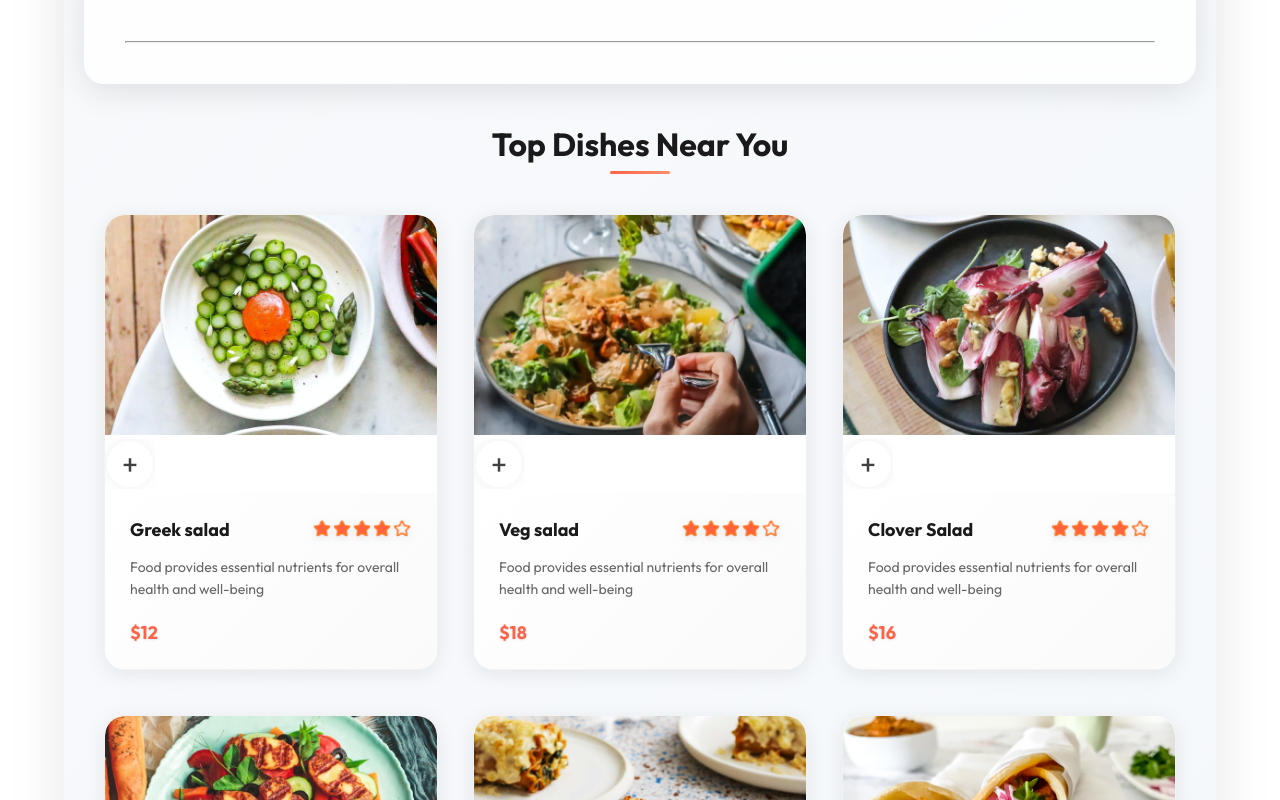
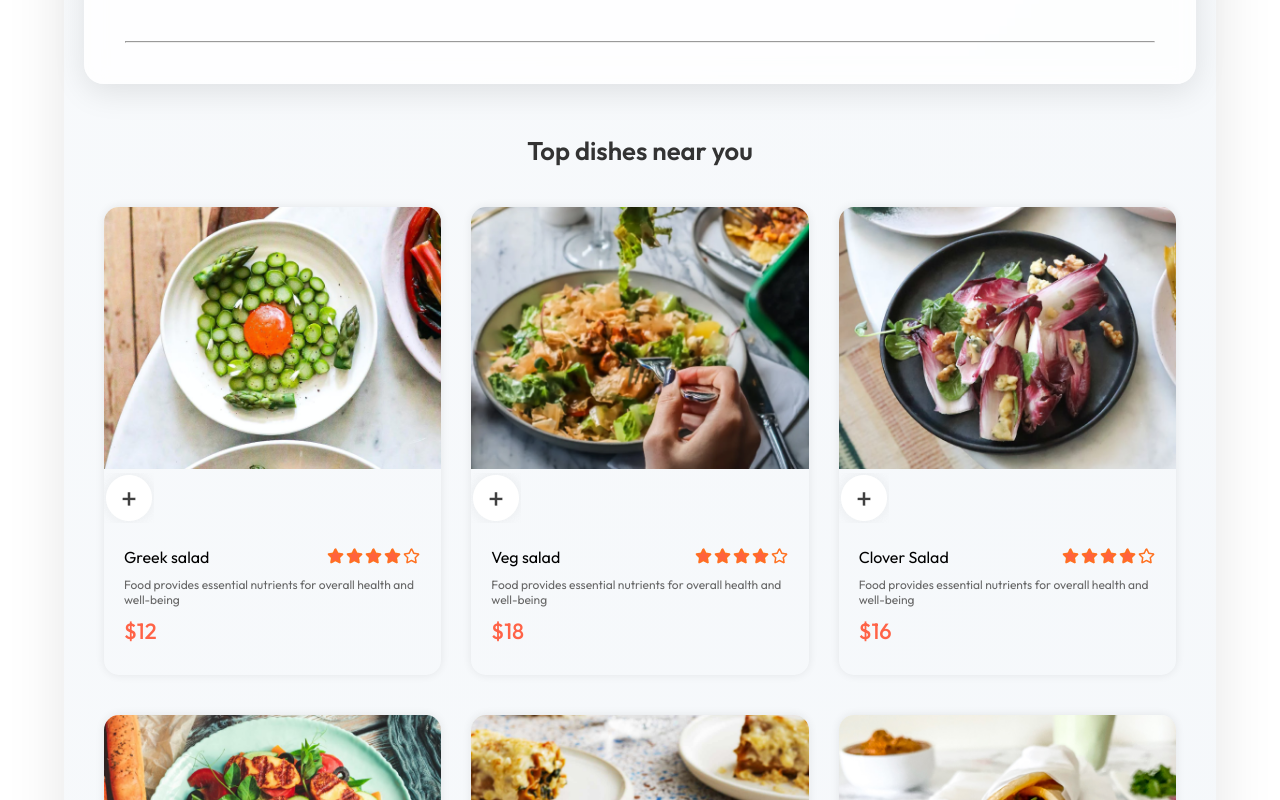
Before and after one commit to FadilJalal/Tomato, a React (Vite) app in the folder Tomato/: page / in a window 1280 px wide. Shown: the part 980-1780 px from the top of the page. Built offline with nearby package versions, Linux system fonts and the light colour scheme.

Commit message:
Initial commit

```diff
--- a/Tomato/src/Components/FoodDisplay.jsx
+++ b/Tomato/src/Components/FoodDisplay.jsx
@@ -1,21 +1,21 @@
 import React, { useContext } from 'react'
-import { StoreContext } from '../context/StoreContext'
-import FoodItem from './FoodItem'
+import { StoreContext } from '../Context/StoreContext'
+import FoodList from './FoodList'
 
-const FoodDisplay = ({ menulist }) => {
-    const { food_list } = useContext(StoreContext)
-    return (
-        <div className='food-display'>
-            <h2>Top Dishes Near You</h2>
-            <div className='food-display-list'>
-                {food_list.map((item, index) => {
-                    return <FoodItem key={index} id={item._id}
-                        name={item.name} price={item.price} description={item.description} image={item.image} />
-                })}
-
-            </div>
+const FoodDisplay = ({menulist}) => {
+    const {food_list} = useContext(StoreContext)
+  return (
+    <div className='food-display' id='food-display'>
+        <h2>Top dishes near you</h2>
+        <div className='food-display-list'>
+            {food_list.map((item,index)=>{
+                return(
+                    <FoodList key={index} id={item.id} name={item.name} description={item.description} price={item.price} image={item.image}/>
+                )
+            })}
         </div>
-    )
+    </div>
+  )
 }
 
 export default FoodDisplay;
--- a/Tomato/src/Components/FoodItem.jsx
+++ /dev/null
@@ -1,54 +0,0 @@
-import { useState } from 'react';
-import { assets } from '../assets/frontend_assets/assets';
-
-const FoodItem = ({ id, name, price, description, image }) => {
-  const [itemCount, setItemCount] = useState(0);
-
-  return (
-    <div className='food-item'>
-      <img className='food-item-image' src={image} alt={name} />
-
-      {!itemCount ? (
-        <img
-          className='add'
-          onClick={() => setItemCount(prev => prev + 1)}
-          src={assets.add_icon_white}
-          alt='add'
-        />
-      ) : (
-        <div className='food-item-counter'>
-          <img
-            className='remove'
-            onClick={() => setItemCount(prev => Math.max(prev - 1, 0))}
-            src={assets.remove_icon_red}
-            alt='remove'
-          />
-          <p>{itemCount}</p>
-          <img
-            className='add'
-            onClick={() => setItemCount(prev => prev + 1)}
-            src={assets.add_icon_green}
-            alt='add'
-          />
-        </div>
-      )}
-
-      <div className='food-item-info'>
-        <div className='food-item-rating'>
-          <p className='food-item-name'>{name}</p>
-          <img
-            className='food-item-stars'
-            src={assets.rating_starts}
-            alt='rating'
-          />
-        </div>
-        <p className='food-item-desc'>{description}</p>
-        <div className='food-item-footer'>
-          <p className='food-item-price'>${price}</p>
-        </div>
-      </div>
-    </div>
-  );
-};
-
-export default FoodItem;
--- /dev/null
+++ b/Tomato/src/Components/FoodList.jsx
@@ -0,0 +1,54 @@
+import React, { useState } from "react";
+import { assets } from "../assets/frontend_assets/assets";
+
+const FoodList = ({ id, name, price, description, image }) => {
+  const [itemCount, setItemCount] = useState(0);
+
+  return (
+    <div className="food-list">
+      {/* Image Section */}
+      <div className="food-list-image-container">
+        <img className="food-list-image" src={image} alt={name} />
+
+        {itemCount === 0 ? (
+          <img
+            className="add"
+            onClick={() => setItemCount((prev) => prev + 1)}
+            src={assets.add_icon_white}
+            alt="Add Item"
+          />
+        ) : (
+          <div className="food-list-counter">
+            <img
+              onClick={() => setItemCount((prev) => Math.max(prev - 1, 0))}
+              src={assets.remove_icon_red}
+              alt="Remove Item"
+            />
+            <p>{itemCount}</p>
+            <img
+              onClick={() => setItemCount((prev) => prev + 1)}
+              src={assets.add_icon_green}
+              alt="Add Item"
+            />
+          </div>
+        )}
+      </div>
+
+      {/* Info Section */}
+      <div className="food-list-info">
+        <div className="food-list-rating">
+          <p className="food-list-name">{name}</p>
+          <img
+            className="food-list-stars"
+            src={assets.rating_starts}
+            alt="Food Rating"
+          />
+        </div>
+        <p className="food-list-description">{description}</p>
+        <p className="food-list-price">${price}</p>
+      </div>
+    </div>
+  );
+};
+
+export default FoodList;
--- a/Tomato/src/Context/StoreContext.jsx
+++ b/Tomato/src/Context/StoreContext.jsx
@@ -1,11 +1,35 @@
-import { createContext } from "react";
+import { createContext, useState } from "react";
 import { food_list } from "../assets/frontend_assets/assets";
 
 export const StoreContext = createContext(null);
 
 const StoreContextProvider = ({ children }) => {
+  const [cartItems, setCartItems] = useState({});
+
+  const addToCart = (itemId) => {
+    if (!cartItems[itemId]) {
+      setCartItems((prev) => ({ ...prev, [itemId]: 1 }));
+    } else {
+      setCartItems((prev) => ({ ...prev, [itemId]: prev[itemId] + 1 }));
+    }
+  };
+
+  const removeFromCart = (itemId) => {
+    if (cartItems[itemId] > 1) {
+      setCartItems((prev) => ({ ...prev, [itemId]: prev[itemId] - 1 }));
+    } else {
+
+      const updatedCart = { ...cartItems };
+      delete updatedCart[itemId];
+      setCartItems(updatedCart);
+    }
+  };
+
   const contextValue = {
-    food_list
+    food_list,
+    cartItems,
+    addToCart,
+    removeFromCart,
   };
 
   return (
--- a/Tomato/src/Pages/Home.jsx
+++ b/Tomato/src/Pages/Home.jsx
@@ -2,6 +2,7 @@ import React, { useState } from 'react'
 import Header from '../Components/Header'
 import Menu from '../Components/Menu'
 import FoodDisplay from '../Components/FoodDisplay';
+
 
 const Home = () => {
   const [menulist,setMenuList] = useState('');
@@ -10,7 +11,6 @@ const Home = () => {
       <Header/>
       <Menu menulist={menulist} setMenuList={setMenuList}/>
       <FoodDisplay menulist={menulist}/>
-
     </div>
   )
 }
--- a/Tomato/src/index.css
+++ b/Tomato/src/index.css
@@ -65,7 +65,7 @@
 }
 
 .navbar button:hover {
-  background-color: tomato;
+  background-color: rgb(236, 228, 227);
 }
 
 .navbar .active {
@@ -141,7 +141,7 @@
 }
 
 .header-contents button:hover {
-  background-color: #ffd102;
+  background-color:rgb(236, 228, 227);
 }
 
 @keyframes fadeIn {
@@ -230,178 +230,91 @@
   background-color: #e2e2e2;
 }
 
-
 .food-display {
-  display: flex;
-  flex-direction: column;
-  margin-top: 40px;
+  margin-top: 50px;
   padding: 0 20px;
+  max-width: 1200px;
+  margin-left: auto;
+  margin-right: auto;
 }
 
+
 .food-display h2 {
-  font-size: max(2.5vw, 28px);
-  font-weight: 700;
-  margin-bottom: 30px;
-  color: #1a1a1a;
+  font-size: max(2vw, 24px);
+  font-weight: 600;
   text-align: center;
-  position: relative;
+  margin-bottom: 40px;
+  color: #333;
 }
 
-.food-display h2::after {
-  content: '';
-  position: absolute;
-  bottom: -10px;
-  left: 50%;
-  transform: translateX(-50%);
-  width: 60px;
-  height: 3px;
-  background: linear-gradient(90deg, #ff6347, #ff8c69);
-  border-radius: 2px;
-}
 
 .food-display-list {
   display: grid;
-  grid-template-columns: repeat(auto-fill, minmax(280px, 1fr));
-  gap: 35px;
-  row-gap: 45px;
-  width: 100%;
-  padding: 20px 0;
+  grid-template-columns: repeat(auto-fill, minmax(250px, 1fr));
+  gap: 40px 30px;
+  justify-items: center;
 }
-
-.food-item {
+.food-list{
   width: 100%;
   margin: auto;
-  border-radius: 20px;
-  background: #ffffff;
-  box-shadow: 0 4px 20px rgba(0, 0, 0, 0.08);
-  transition: all 0.4s cubic-bezier(0.175, 0.885, 0.32, 1.275);
-  animation: fadeIn 0.6s ease-out;
-  overflow: hidden;
-  border: 1px solid rgba(0, 0, 0, 0.05);
+  border-radius: 15px;
+  box-shadow: 0px 0px 10px #00000015;
+  transition: 0.3s;
+  animation: fadeIn 1s;
 }
-
-.food-item:hover {
-  transform: translateY(-8px) scale(1.02);
-  box-shadow: 0 20px 40px rgba(0, 0, 0, 0.15);
-  border-color: rgba(255, 99, 71, 0.2);
+.food-list-image{
+  width: 100%;
+  border-radius: 15px 15px 0px 0px;
 }
-
-.food-item-image {
-  width: 100%;
-  height: 220px;
-  object-fit: cover;
-  border-radius: 20px 20px 0 0;
-  transition: transform 0.4s ease;
+.food-list-info{
+  padding: 20px;
 }
-
-.food-item:hover .food-item-image {
-  transform: scale(1.05);
-}
-
-.food-item-info {
-  padding: 25px;
-  background: linear-gradient(135deg, #ffffff 0%, #fafafa 100%);
-}
-
-.food-item-rating {
+.food-list-rating{
   display: flex;
   justify-content: space-between;
   align-items: center;
-  margin-bottom: 15px;
+  margin-bottom:  10px;
 }
-
-.food-item-name {
-  font-weight: 700;
-  font-size: 18px;
-  color: #1a1a1a;
-  line-height: 1.3;
+.food-list-name-rating p{
+  font-size: 20px;
+  font-weight: 500;
 }
-
-.food-item-stars {
-  height: 20px;
-  filter: drop-shadow(0 2px 4px rgba(0, 0, 0, 0.1));
+.food-list-name-rating img{
+  width: 70px;
 }
-
-.food-item-desc {
-  color: #666666;
-  font-size: 14px;
-  line-height: 1.6;
-  margin-bottom: 20px;
-  display: -webkit-box;
-  -webkit-line-clamp: 2;
-  -webkit-box-orient: vertical;
-  overflow: hidden;
+.food-list-description{
+  color: #676767;
+  font-size: 12px;
 }
-
-.food-item-price {
-  font-weight: 700;
-  color: #ff6347;
-  font-size: 18px;
-  text-shadow: 0 1px 2px rgba(0, 0, 0, 0.1);
+.food-list-price{
+  color: tomato;
+  font-size: 22px;
+  font-weight:500;
+  margin: 10px 0px;
 }
-
-.food-item-footer {
-  display: flex;
-  align-items: center;
-  justify-content: space-between;
-  margin-top: 5px;
-}
-
-.food-item-add-btn {
-  background: linear-gradient(135deg, #ff6347 0%, #ff8c69 100%);
-  color: #ffffff;
-  border: none;
-  border-radius: 25px;
-  padding: 10px 20px;
-  font-size: 14px;
-  font-weight: 600;
-  line-height: 1;
-  cursor: pointer;
-  transition: all 0.3s cubic-bezier(0.175, 0.885, 0.32, 1.275);
-  box-shadow: 0 4px 15px rgba(255, 99, 71, 0.3);
-  position: relative;
-  overflow: hidden;
-}
-
-.food-item-add-btn::before {
-  content: '';
-  position: absolute;
-  top: 0;
-  left: -100%;
-  width: 100%;
-  height: 100%;
-  background: linear-gradient(90deg, transparent, rgba(255, 255, 255, 0.2), transparent);
-  transition: left 0.5s;
-}
-
-.food-item-add-btn:hover::before {
-  left: 100%;
-}
-
-.food-item-add-btn:hover {
-  background: linear-gradient(135deg, #ff5722 0%, #ff7043 100%);
-  transform: translateY(-2px);
-  box-shadow: 0 8px 25px rgba(255, 99, 71, 0.4);
-}
-
-.food-item-add-btn:active {
-  transform: translateY(0);
-  box-shadow: 0 4px 15px rgba(255, 99, 71, 0.3);
-}
-
-@keyframes fadeIn {
-  from {
-    opacity: 0;
-    transform: translateY(10px);
-  }
-  to {
-    opacity: 1;
-    transform: translateY(0);
-  }
-}
-.food-item{
+.food-list-image-container{
   position: relative;
 }
 .food-item-img-container .add{
   width: 35px;
+  position: 15px;
+  bottom: 15px;
+  right: 15px;
+  cursor: pointer;
+  border-radius: 50%;
 }
+.food-list-counter{
+  position: absolute;
+  bottom: 15px;
+  right: 15px;
+  display: flex;
+  align-items: center;
+  gap: 10px;
+  padding: 6px;
+  border-radius: 50px;
+  background-color: white;
+}
+.food-list-counter img{
+  width: 30px;
+
+}
```
Also changed, not shown: package.json (added, +7 -0 lines), 1 other file (tests, documents, lock files or other folders).
